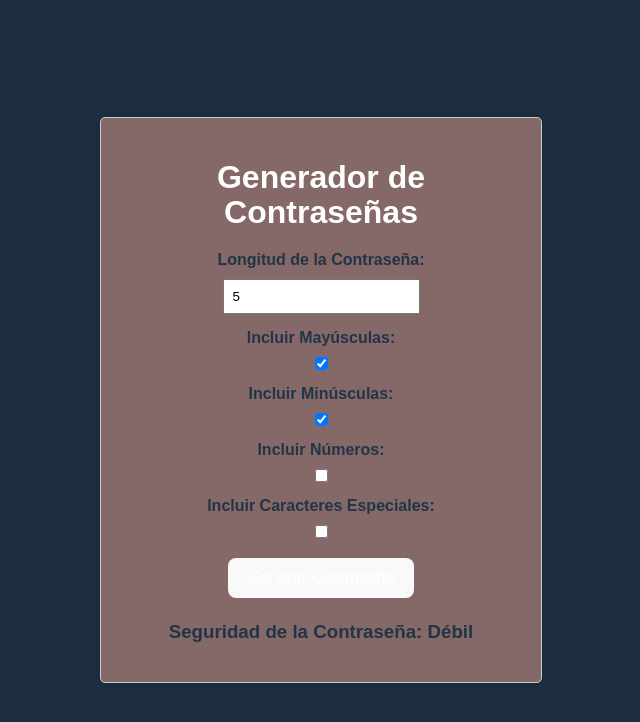
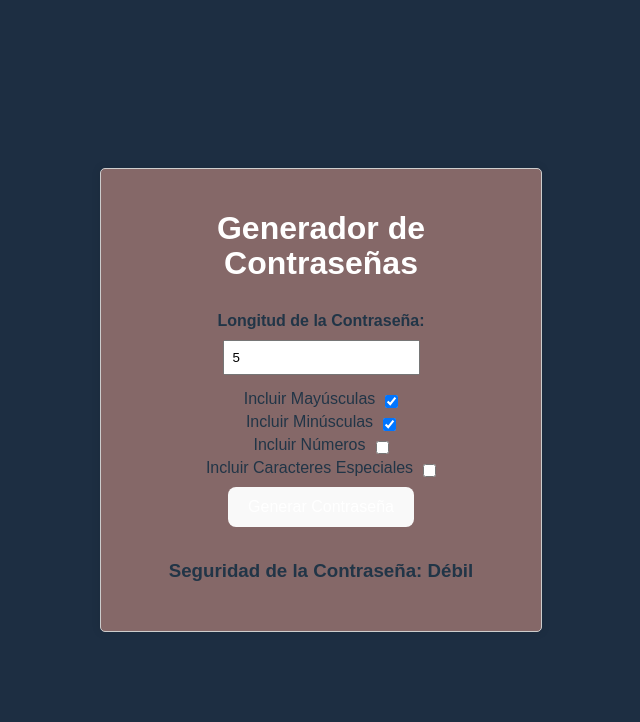
Before and after one commit to Enzofp1/Generador-contra, a React (Vite) app: page / in a window 1280 px wide. Shown: the top 722 px of the page, without its empty margins (319-959 px from the left). Built offline with nearby package versions, Linux system fonts and the light colour scheme.

Commit message:
Add files via upload

```diff
--- a/src/App.css
+++ b/src/App.css
@@ -18,6 +18,10 @@ body {
   border-radius: 5px;
   box-shadow: 0 0 10px rgba(0, 0, 0, 0.1);
   background-color: #856868;
+  display: flex;
+  flex-direction: column;
+  justify-content: center;
+  align-items: center;
 }
 
 h1 {
--- a/src/App.jsx
+++ b/src/App.jsx
@@ -1,37 +1,12 @@
 import React, { useState, useEffect } from 'react';
 import './App.css';
+import Button from './components/Button';
+import Check from './components/Check';
+import generatePassword from './utils/generatePassword';
+import calculatePasswordStrength from './utils/calculatePassword';
 
-const calculatePasswordStrength = (passwordLength) => {
-  if (passwordLength <= 5) {
-    return 'Débil';
-  } else if (passwordLength <= 10) {
-    return 'Media';
-  } else {
-    return 'Fuerte';
-  }
-};
 
-const generatePassword = (length, includeUppercase, includeLowercase, includeNumbers, includeSpecialChars) => {
-  const uppercaseChars = 'ABCDEFGHIJKLMNOPQRSTUVWXYZ';
-  const lowercaseChars = 'abcdefghijklmnopqrstuvwxyz';
-  const numberChars = '0123456789';
-  const specialChars = '!@#$%^&*()_+{}[]|;:,.<>?';
 
-  let chars = '';
-
-  if (includeUppercase) chars += uppercaseChars;
-  if (includeLowercase) chars += lowercaseChars;
-  if (includeNumbers) chars += numberChars;
-  if (includeSpecialChars) chars += specialChars;
-
-  let password = '';
-  for (let i = 0; i < length; i++) {
-    const randomIndex = Math.floor(Math.random() * chars.length);
-    password += chars[randomIndex];
-  }
-
-  return password;
-};
 
 const App = () => {
   const [password, setPassword] = useState('');
@@ -43,7 +18,38 @@ const App = () => {
   const [passwordStrength, setPasswordStrength] = useState('Débil');
   const [filledPercentage, setFilledPercentage] = useState(0);
   const [showSelectMessage, setShowSelectMessage] = useState(false);
-
+  const INPUTS= [{
+    onChange: () => {
+             setIncludeUppercase(!includeUppercase);
+             handleCheckboxChange();
+           },
+     label: 'Incluir Mayúsculas',
+     checked: includeUppercase,
+   },
+   {
+     onChange: () => {
+             setIncludeLowercase(!includeLowercase);
+             handleCheckboxChange();
+           },
+     label: 'Incluir Minúsculas',
+     checked: includeLowercase,
+   },
+   {
+     onChange: () => {
+             setIncludeNumbers(!includeNumbers);
+             handleCheckboxChange();
+           },
+     label: 'Incluir Números',
+     checked: includeNumbers,
+   },
+   {
+     onChange: () => {
+             setIncludeSpecialChars(!includeSpecialChars);
+             handleCheckboxChange();
+           },
+     label: 'Incluir Caracteres Especiales',
+     checked: includeSpecialChars,
+   },];
   useEffect(() => {
     const strength = calculatePasswordStrength(password.length);
     setPasswordStrength(strength);
@@ -89,7 +95,7 @@ const App = () => {
 
     if (!(includeUppercase || includeLowercase || includeNumbers || includeSpecialChars)) {
       setPassword('');
-    }
+    }generar
   };
 
   return (
@@ -100,58 +106,15 @@ const App = () => {
         <label>Longitud de la Contraseña:</label>
         <input type="number" value={length} onChange={handleLengthChange} />
       </div>
-
-      <div>
-        <label>Incluir Mayúsculas:</label>
-        <input
-          type="checkbox"
-          checked={includeUppercase}
-          onChange={() => {
-            setIncludeUppercase(!includeUppercase);
-            handleCheckboxChange();
-          }}
-        />
-      </div>
-
-      <div>
-        <label>Incluir Minúsculas:</label>
-        <input
-          type="checkbox"
-          checked={includeLowercase}
-          onChange={() => {
-            setIncludeLowercase(!includeLowercase);
-            handleCheckboxChange();
-          }}
-        />
-      </div>
-
-      <div>
-        <label>Incluir Números:</label>
-        <input
-          type="checkbox"
-          checked={includeNumbers}
-          onChange={() => {
-            setIncludeNumbers(!includeNumbers);
-            handleCheckboxChange();
-          }}
-        />
-      </div>
-
-      <div>
-        <label>Incluir Caracteres Especiales:</label>
-        <input
-          type="checkbox"
-          checked={includeSpecialChars}
-          onChange={() => {
-            setIncludeSpecialChars(!includeSpecialChars);
-            handleCheckboxChange();
-          }}
-        />
-      </div>
+     {
+        INPUTS.map((check,i) => (
+          <Check {...check}key={i}/>
+        ))
+     }
 
       {showSelectMessage && <p>Debes seleccionar al menos una casilla.</p>}
 
-      <button onClick={handleGeneratePassword}>Generar Contraseña</button>
+      <Button onClick={handleGeneratePassword}>Generar Contraseña</Button>
 
       {password && (
         <div style={{
@@ -167,7 +130,7 @@ const App = () => {
                 textOverflow: 'ellipsis',
                 textAlign: 'center',
           }}>{password}</p>
-          <button onClick={handleCopyToClipboard}>Copiar al Portapapeles</button>
+          <Button onClick={handleCopyToClipboard}>Copiar al Portapapeles</Button>
         </div>
       )}
 
--- /dev/null
+++ b/src/components/Button.jsx
@@ -0,0 +1,9 @@
+import React from 'react'
+
+const Button = ({children, onClick,className}) => {
+  return (
+    <button onClick={onClick}className={className}>{children}</button>
+  )
+}
+
+export default Button
--- /dev/null
+++ b/src/components/Check.jsx
@@ -0,0 +1,18 @@
+import React from 'react'
+
+const Check = ({label,checked,onChange}) => {
+  return (
+   <section style={{display:'flex',gap:'10px',}}>
+    <span>
+        {label}
+    </span>
+    <input
+        type="checkbox"
+        checked={checked}
+        onChange={onChange}
+        />
+   </section>
+  )
+}
+
+export default Check
--- /dev/null
+++ b/src/utils/calculatePassword.js
@@ -0,0 +1,10 @@
+const calculatePasswordStrength = (passwordLength) => {
+    if (passwordLength <= 10) {
+      return 'Débil';
+    } else if (passwordLength <= 30) {
+      return 'Media';
+    } else {
+      return 'Fuerte';
+    }
+  };
+  export default calculatePasswordStrength;
--- /dev/null
+++ b/src/utils/generatePassword.js
@@ -0,0 +1,22 @@
+const generatePassword = (length, includeUppercase, includeLowercase, includeNumbers, includeSpecialChars) => {
+    const uppercaseChars = 'ABCDEFGHIJKLMNOPQRSTUVWXYZ';
+    const lowercaseChars = 'abcdefghijklmnopqrstuvwxyz';
+    const numberChars = '0123456789';
+    const specialChars = '!@#$%^&*()_+{}[]|;:,.<>?';
+
+    let chars = '';
+
+    if (includeUppercase) chars += uppercaseChars;
+    if (includeLowercase) chars += lowercaseChars;
+    if (includeNumbers) chars += numberChars;
+    if (includeSpecialChars) chars += specialChars;
+
+    let password = '';
+    for (let i = 0; i < length; i++) {
+      const randomIndex = Math.floor(Math.random() * chars.length);
+      password += chars[randomIndex];
+    }
+
+    return password;
+  };
+  export default generatePassword;
```
